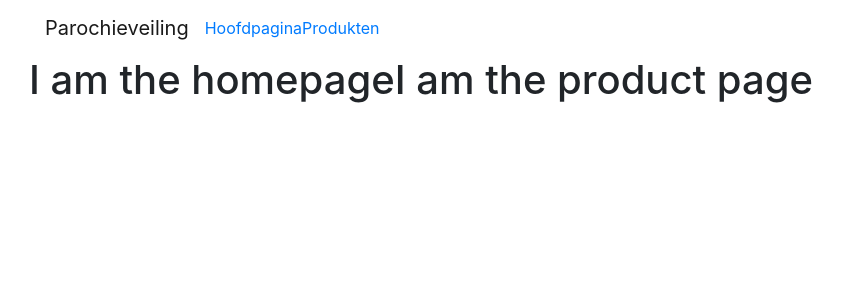
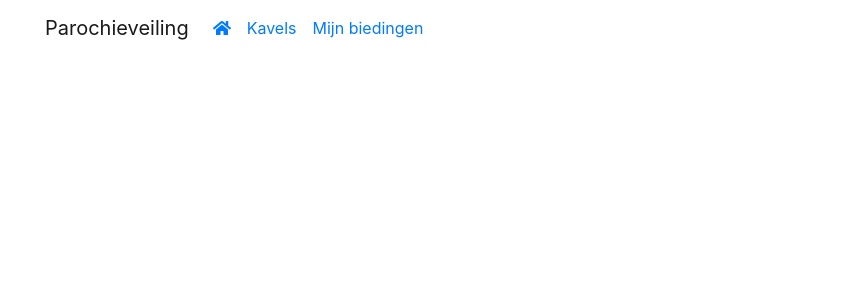
Before and after one commit to e2yerik/parochieveiling, a React (Create React App) app: page /p/1 in a window 1280 px wide. Shown: the top 300 px of the page, without its empty margins (41-884 px from the left). Built offline with nearby package versions, Linux system fonts and the light colour scheme; no server answers.

Commit message:
Updated header and created LP and PDP

```diff
--- a/package.json
+++ b/package.json
@@ -3,6 +3,9 @@
   "version": "0.1.0",
   "private": true,
   "dependencies": {
+    "@fortawesome/fontawesome-svg-core": "^1.2.34",
+    "@fortawesome/free-solid-svg-icons": "^5.15.2",
+    "@fortawesome/react-fontawesome": "^0.1.14",
     "@testing-library/jest-dom": "^5.11.4",
     "@testing-library/react": "^11.1.0",
     "@testing-library/user-event": "^12.1.10",
@@ -11,11 +14,13 @@
     "@types/react": "^17.0.2",
     "@types/react-bootstrap": "^0.32.25",
     "@types/react-dom": "^17.0.1",
+    "@types/react-router-dom": "^5.1.7",
     "bootstrap": "^4.6.0",
     "node-sass": "^5.0.0",
     "react": "^17.0.1",
     "react-bootstrap": "^1.5.0",
     "react-dom": "^17.0.1",
+    "react-fontawesome": "^1.7.1",
     "react-router-dom": "^5.2.0",
     "react-scripts": "4.0.3",
     "typescript": "^4.2.2",
--- a/src/App.js
+++ b/src/App.js
@@ -1,32 +1,44 @@
 import './App.scss';
 import 'bootstrap/dist/css/bootstrap.min.css';
 
-import {Container, Row, Nav, NavItem, Navbar, NavbarBrand} from 'react-bootstrap';
+import {Container, Row, Nav, Navbar, NavbarBrand} from 'react-bootstrap';
 import { BrowserRouter as Router, Route, Link } from "react-router-dom";
+import { faHome } from "@fortawesome/free-solid-svg-icons";
+import { FontAwesomeIcon } from "@fortawesome/react-fontawesome";
 
 import HomeComponent from './pages/HomePage';
 import ProductPageComponent from './pages/ProductPage';
 import ProductListerComponent from './pages/ProductListerPage';
 
+
 function App() {
   return (
-    <div fluid className="App">
+    <div className="App">
       <Router>
         <Container>
           <Row>
             <Navbar>
               <NavbarBrand>Parochieveiling</NavbarBrand>
               <Nav>
-                <NavItem>
-                  <Link to="/">Hoofdpagina</Link>
-                  <Link to="/products">Produkten</Link>
-                </NavItem>
+                <Nav.Item>
+                  <Nav.Link>
+                    <Link to="/">
+                     <FontAwesomeIcon icon={faHome} />
+                    </Link>
+                  </Nav.Link>
+                </Nav.Item>
+                <Nav.Item>
+                  <Nav.Item><Nav.Link><Link to="/products">Kavels</Link></Nav.Link></Nav.Item>
+                </Nav.Item>
+                <Nav.Item>
+                  <Nav.Item><Nav.Link><Link to="/products">Mijn biedingen</Link></Nav.Link></Nav.Item>
+                </Nav.Item>
               </Nav>
             </Navbar>
           </Row>
 
           <Row>
-              <Route path="/" component={HomeComponent} />
+              <Route path="/" component={HomeComponent} exact />
               <Route path="/products" component={ProductListerComponent} />
               <Route path="/p/:id" component={ProductPageComponent} />
           </Row>
--- a/src/functions/products.js
+++ b/src/functions/products.js
@@ -3,6 +3,10 @@ exports.handler = async function () {
 
     return {
         statusCode: 200,
-        body: JSON.stringify({message: "Hello World"})
+        body: JSON.stringify([
+            {code: '123'},
+            {code: '456'},
+            {code: '789'}
+        ])
     };
 }
--- /dev/null
+++ b/src/model/Product.ts
@@ -0,0 +1,4 @@
+
+export interface ProductData {
+    code: string;
+}
--- a/src/pages/ProductListerPage.tsx
+++ b/src/pages/ProductListerPage.tsx
@@ -1,7 +1,43 @@
+import React, { useState, useEffect } from "react";
+import { Link } from "react-router-dom";
+import { Button, Card, Col, Row } from "react-bootstrap";
+import { ProductData } from "../model/Product";
+
+
 const ProductListerPage: React.FC = () => {
+    const [products, setProducts] = useState([]);
+
+    useEffect(() => {
+        const asyncCallback = async() => {
+            setProducts(await (await fetch('/api/products')).json());
+        };
+
+        asyncCallback();
+    }, []);
+
     return (
-        <h1>I am the product lister page</h1>
+        <>
+            <Row>
+                <Col><h1>I am the lister page</h1></Col>
+            </Row>
+
+            <Row>
+                {products && products.map((product: ProductData, index: number) =>(
+                    <Col>
+                        <Link to={`/p/${product.code}`} key={index}>
+                            <Card style={{ width: '18rem' }}>
+                                <Card.Body>
+                                    <Card.Title>{product.code}</Card.Title>
+                                    <Button variant="primary">View info</Button>
+                                </Card.Body>
+                            </Card>
+                        </Link>
+                    </Col>
+                ))}
+            </Row>
+        </>
     );
-};
+}
+
 
 export default ProductListerPage;
--- a/src/pages/ProductPage.tsx
+++ b/src/pages/ProductPage.tsx
@@ -1,21 +1,39 @@
-import { useEffect, useState } from "react";
+import React, { useEffect, useState } from "react";
+import { Col } from "react-bootstrap";
+import { RouteComponentProps, withRouter } from "react-router-dom";
+import { ProductData } from "../model/Product";
 
 
-const ProductPage: React.FC = () => {
+type ProductRouteParams = {
+    id: string;
+}
 
-    const [products, setProducts] = useState([]);
+type ProductPageProps = RouteComponentProps<ProductRouteParams>;
 
+const ProductPage: React.FC<ProductPageProps> = (props: ProductPageProps) => {
+    const [product, setProduct] = useState<ProductData> ();
+    const id = props.match.params.id;
     useEffect(() => {
         const asyncCallback = async() => {
-            setProducts(await (await fetch('/api/products')).json());
+            const products: ProductData[] = await (await fetch('/api/products')).json();
+            const product: ProductData | undefined = products.find((p: ProductData) => p.code === id);
+            if (product) {
+                setProduct(product);
+            }
         };
 
         asyncCallback();
-    }, []);
+    }, [id]);
 
     return (
-        <h1>I am the product page</h1>
+        <>
+            {product && (
+                <Col>
+                    <h2>{product.code}</h2>
+                </Col>
+            )}
+        </>
     );
 };
 
-export default ProductPage;
+export default withRouter(ProductPage);
```
Also changed, not shown: 1 other file (tests, documents, lock files or other folders).
